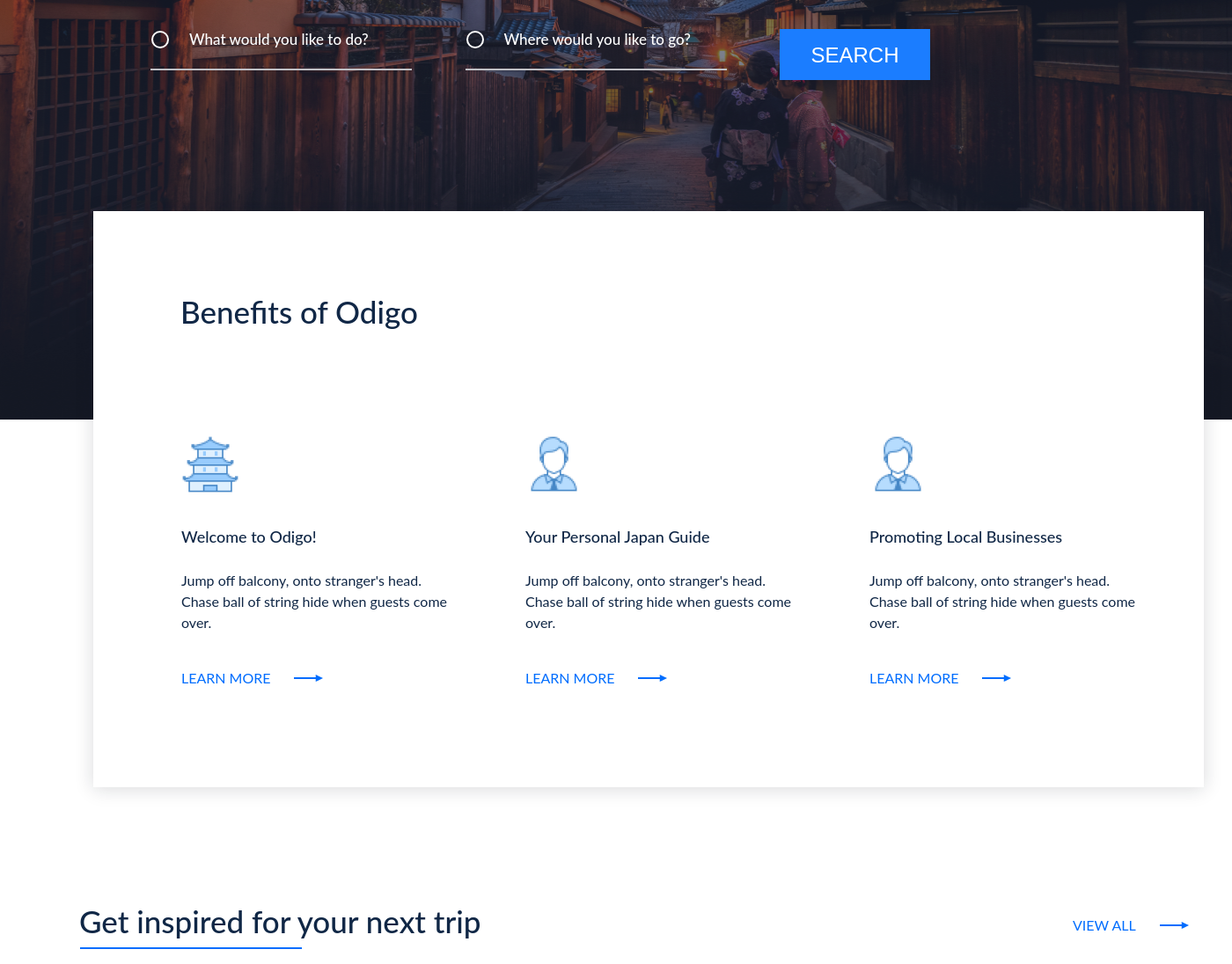
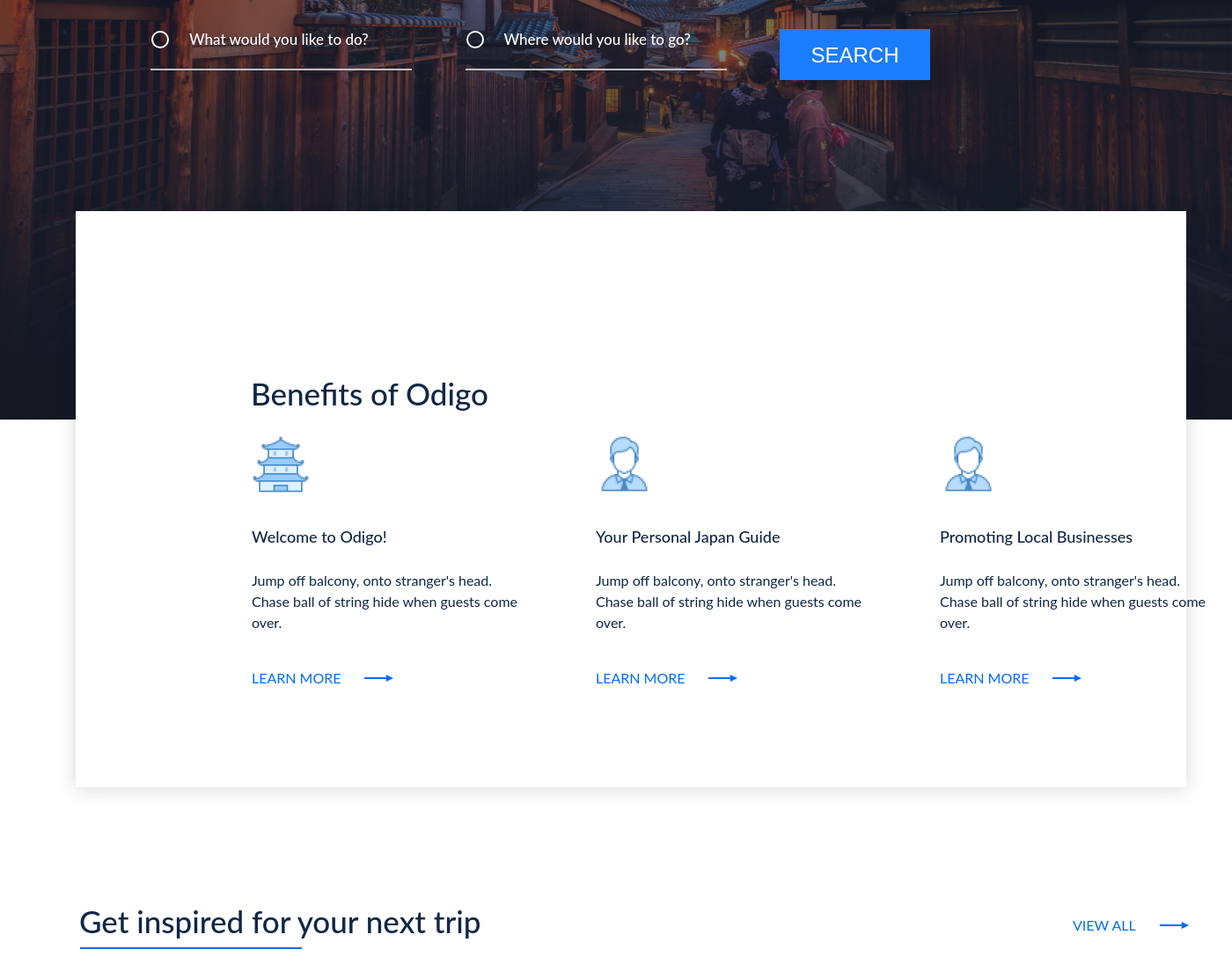
Before and after one commit to ngocngo10/html-css-training, a PHP site: page / in a window 1400 px wide. Shown: the part 499-1595 px from the top of the page at 88% size. Run offline with PHP 8.4, Linux system fonts and the light colour scheme; some libraries are stand-ins or nearby versions.

Commit message:
Set bacground color for benefits wrap

```diff
--- a/practice-one/assets/css/benefits-section.css
+++ b/practice-one/assets/css/benefits-section.css
@@ -1,14 +1,26 @@
 .section-benefits {
-  position: absolute;
-  top: 739px;
-  bottom: 0;
+  position: relative;
+  top: -237px;
   height: 655px;
-  margin: 0 72px 0 106px;
-  width: 100%;
-  max-width: 1262px;
-  background: var(--secondary-color);
+  /* max-width: 1440px;
+  width: 100%; */
+  /* margin: 0 72px 0 106px; */
+  /* width: 100%; */
+  /* max-width: 1262px; */
+  /* background: var(--secondary-color);
+
+  box-shadow: 0px 2px 20px rgba(21, 24, 36, 0.15993);
+  color: var(--primary-color); */
+}
+
+.benefits-wrap {
+  height: 655px;
+  margin-left: 34px ;
+  margin-right: 0px ;
+  padding: 93px 63px 112px 100px;
   box-shadow: 0px 2px 20px rgba(21, 24, 36, 0.15993);
   color: var(--primary-color);
+  background-color: var(--secondary-color);
 }
 
 .section__title {
--- a/practice-one/assets/css/body.css
+++ b/practice-one/assets/css/body.css
@@ -16,6 +16,7 @@ body {
 
 .container {
    max-width: 1326px;
+   width: 100%;
    margin: 0 auto;
    padding: 0 15px;
 }
--- a/practice-one/index.html
+++ b/practice-one/index.html
@@ -54,6 +54,8 @@
   </header>
   <main class="page-content">
     <section class="section-benefits">
+      <div class="container">
+        <div class="benefits-wrap">
           <h2 class="section__title">Benefits of Odigo</h2>
           <ul class="benefit__list">
             <li class="benefit__item">
@@ -90,6 +92,8 @@
               </a>
             </li>
           </ul>
+        </div>
+      </div>
     </section>
     <section class="inspired-section">
       <h2 class="inspired__title">Get inspired for your next trip</h2>
```
Lines whose indentation alone changed are shown as unchanged.
